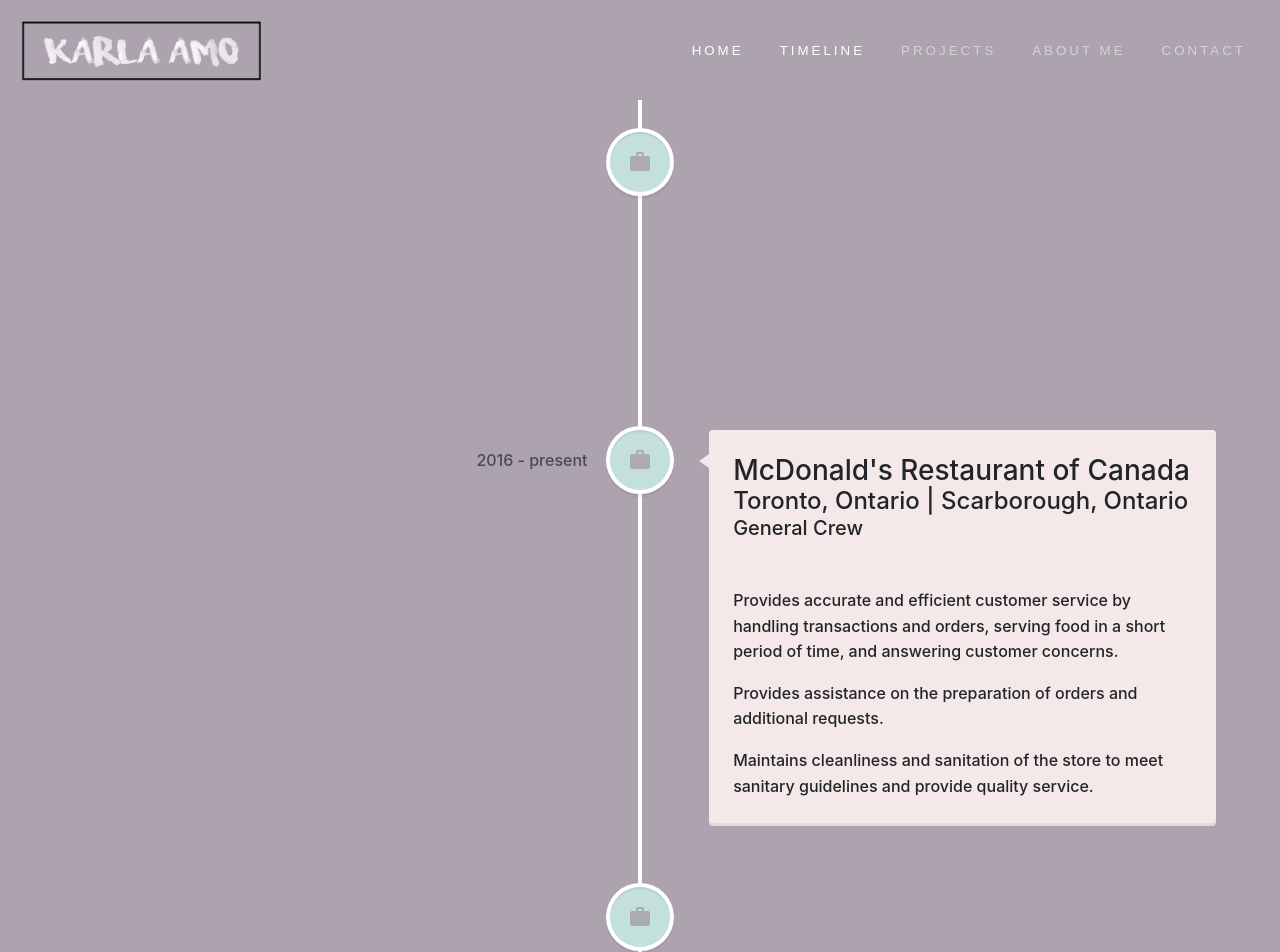
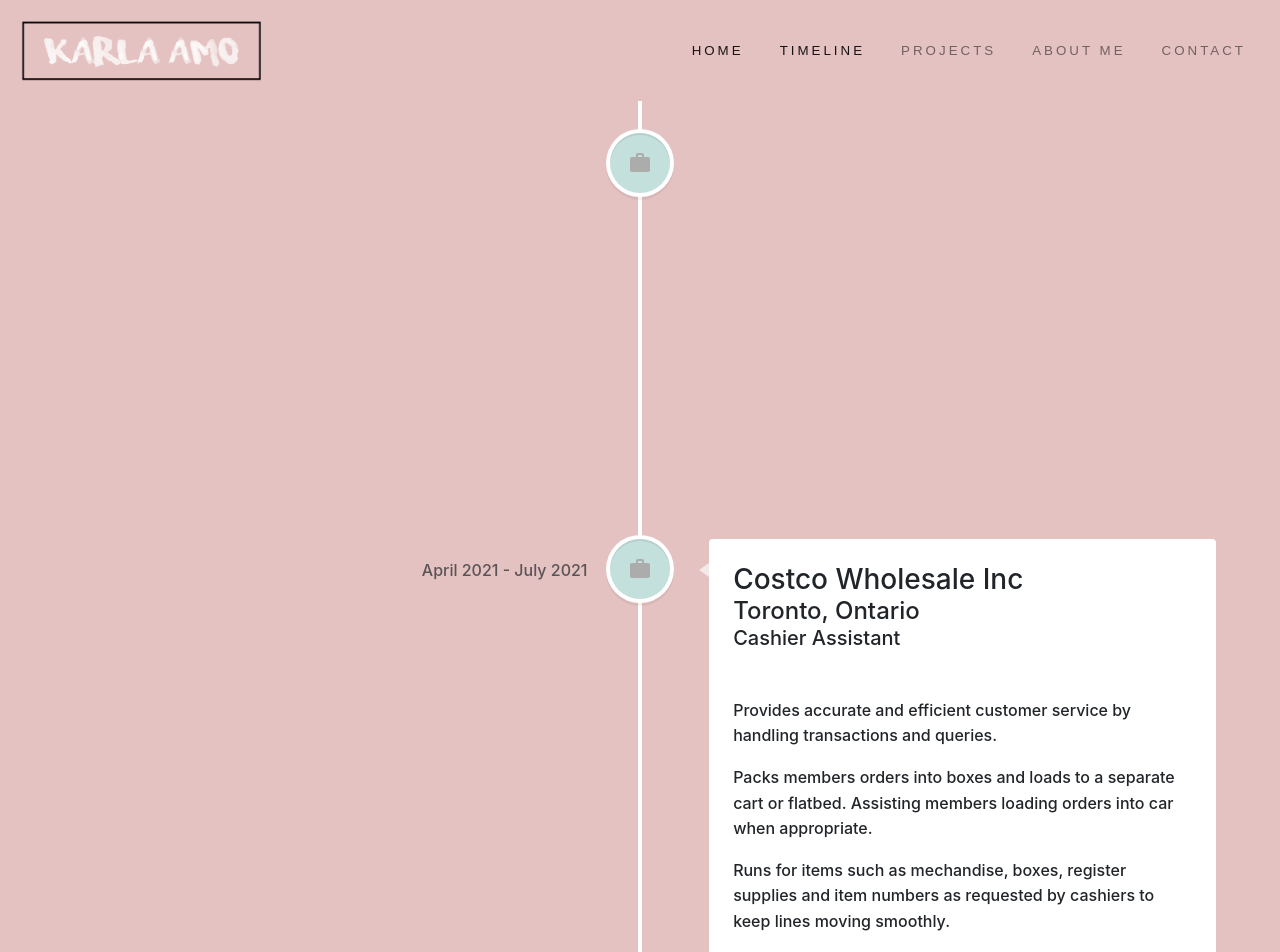
Before and after one commit to karlaluuu/resume-karlaamo, a React (Create React App) app: page /timeline in a window 1280 px wide. Shown: the top 952 px of the page. Built offline with nearby package versions, Linux system fonts and the light colour scheme.

Commit message:
timeline and colour palette update

```diff
--- a/public/index.html
+++ b/public/index.html
@@ -27,7 +27,7 @@
     -->
     <title>Karla Amo</title>
   </head>
-  <body style="background-color: #aca3af">
+  <body style="background-color: #e4c2c1  ">
     <noscript>You need to enable JavaScript to run this app.</noscript>
     <div id="root"></div>
     <!--
--- a/src/App.css
+++ b/src/App.css
@@ -14,18 +14,18 @@
 
 
 .App-header {
-  background-color: #A78D8A;
+  background-color: #ae988a ;
   min-height: 100vh;
   display: flex;
   flex-direction: column;
   align-items: center;
   justify-content: center;
   font-size: calc(10px + 2vmin);
-  color: white;
+  color: #989da6;
 }
 
 .App-link {
-  color: #F4D5C9;
+  color: #a08a8c;
 }
 
 @keyframes App-logo-spin {
@@ -43,7 +43,7 @@
 }
 
 .bg-primary{
-  background-color: #89828c !important;
+  background-color: #9e8f8a  !important;
 }
 .nav{
   font-family: sans-serif;
@@ -56,7 +56,7 @@
 }
 
 .nav-link:hover, .nav-link:active, .nav-link:focus{
-  border: solid 1px white;
+  border: solid 2px #b6666f ;
   border-radius: 20px;
 }
 
@@ -91,10 +91,10 @@
 {
   color:#475E60
 }
-.timeline, .project-timeline
+/* .timeline, .project-timeline
 {
   top: 100px
-}
+} */
 
 .contact1{
   width: 400px;
@@ -111,13 +111,13 @@
 .contact-container{
   border-radius: 25px;
   padding: 50px;
-  background-color: #BDC2C6;
+  background-color: #b6666f   ;
   margin-top: 150px;
   padding: 50px 100px 50px 100px;
 }
 .about-container{
   border-radius: 25px;
-  background-color: #BDC2C6;
+  background-color: #b6666f   ;
   margin-top: 150px;
   padding: 50px 50px 50px 100px;
 }
--- a/src/components/home.js
+++ b/src/components/home.js
@@ -10,7 +10,7 @@
       return(
 
     <MDBContainer >
-      <MDBCarousel style={{'top': "150px" }}
+      <MDBCarousel style={{'top': "50px" }}
       activeItem={1}
       length={3}
       showControls={true}
--- a/src/components/navigation.js
+++ b/src/components/navigation.js
@@ -33,7 +33,7 @@
     render() {
         return (
        <BrowserRouter>
-      <MDBNavbar fixed="top" dark expand="md" scrolling transparent color="bg-primary" className="nav" >
+      <MDBNavbar  light expand="md" scrolling transparent  className="nav" >
               {!this.state.isWideEnough && <MDBNavbarToggler onClick={this.onClick} />}
               <MDBCollapse isOpen={this.state.collapse} navbar>
 
--- a/src/components/timeline.js
+++ b/src/components/timeline.js
@@ -10,24 +10,43 @@
     {
         return(
         <VerticalTimeline className="timeline">
+
         <VerticalTimelineElement
         className="vertical-timeline-element--work"
          contentStyle={{ background: 'rgb(244,233,232)' }}
          contentArrowStyle={{ borderRight: '10px solid rgb(244,233,232)' }}
-         date="2016 - present"
+         date="July 2021 - present"
+         iconStyle={{ background: 'rgb(196,224,220)', color: 'rgb(172,172,172)' }}
+         icon={<WorkIcon />}>
+         <h3 className="vertical-timeline-element-title">Milano Software</h3>
+         <h4 className="vertical-timeline-element-subtitle">Richmond Hill, Ontario</h4>
+         <h5>Software Support Specialist</h5><br/>
+         <p>Provides telephone support for Milano clients</p>
+         <p>In charge with computer hardware and software of the company</p>
+         <p>Provides User Training (Development and Presentation) to clients</p>
+
+         </VerticalTimelineElement>
+
+        <VerticalTimelineElement
+        className="vertical-timeline-element--work"
+
+         contentArrowStyle={{ borderRight: '10px solid rgb(244,233,232)' }}
+         date="April 2021 - July 2021"
          iconStyle={{ background: 'rgb(196,224,220)', color: 'rgb(172,172,172)' }}
          icon={<WorkIcon />}>
          <h3 className="vertical-timeline-element-title">Costco Wholesale Inc</h3>
          <h4 className="vertical-timeline-element-subtitle">Toronto, Ontario</h4>
          <h5>Cashier Assistant</h5><br/>
          <p>Provides accurate and efficient customer service by handling transactions and queries.</p>
-
+         <p>Packs members orders into boxes and loads to a separate cart or flatbed. Assisting members loading orders into car when appropriate.</p>
+         <p>Runs for items such as mechandise, boxes, register supplies and item numbers as requested by cashiers to keep lines moving smoothly.</p>
+         <p>Support the cashier during various promotions</p>
          </VerticalTimelineElement>
         <VerticalTimelineElement
         className="vertical-timeline-element--work"
-         contentStyle={{ background: 'rgb(244,233,232)' }}
+
          contentArrowStyle={{ borderRight: '10px solid rgb(244,233,232)' }}
-         date="2016 - present"
+         date="2016 - April 2021"
          iconStyle={{ background: 'rgb(196,224,220)', color: 'rgb(172,172,172)' }}
          icon={<WorkIcon />}>
          <h3 className="vertical-timeline-element-title">McDonald's Restaurant of Canada</h3>
@@ -44,7 +63,7 @@
     icon={<WorkIcon />}>
     <h3 className="vertical-timeline-element-title">AGS Automotive Systems</h3>
     <h4 className="vertical-timeline-element-subtitle">North York, Ontario</h4>
-    <h5>IT Support Specialst</h5><br/>
+    <h5>IT Support Specialist</h5><br/>
     <p>Provided Tier 1 support from the corporate office to users from all locations.</p>
     <p>Assisted the programming department with the development of applications using ASP .Net.</p>
     <p>Monitored company computer systems and networks.</p>
```
Also changed, not shown: 1 other file (tests, documents, lock files or other folders).
